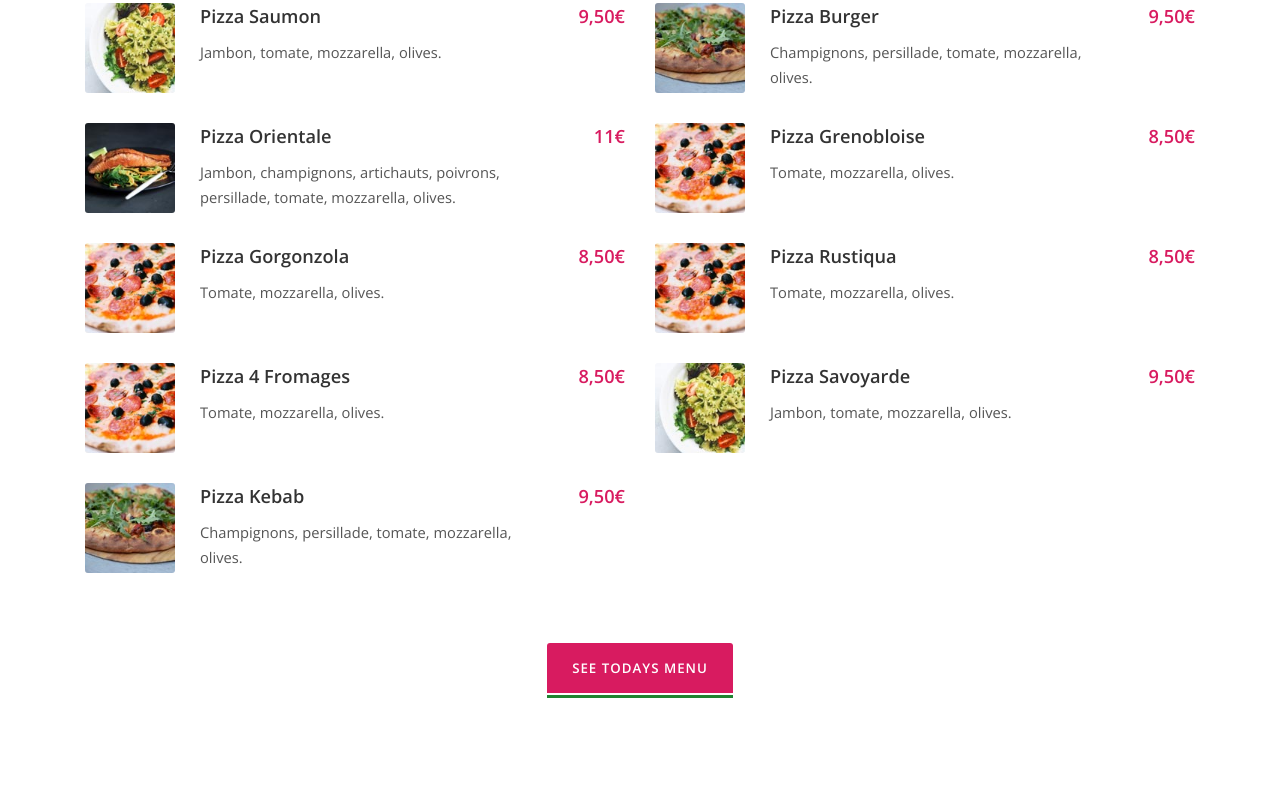
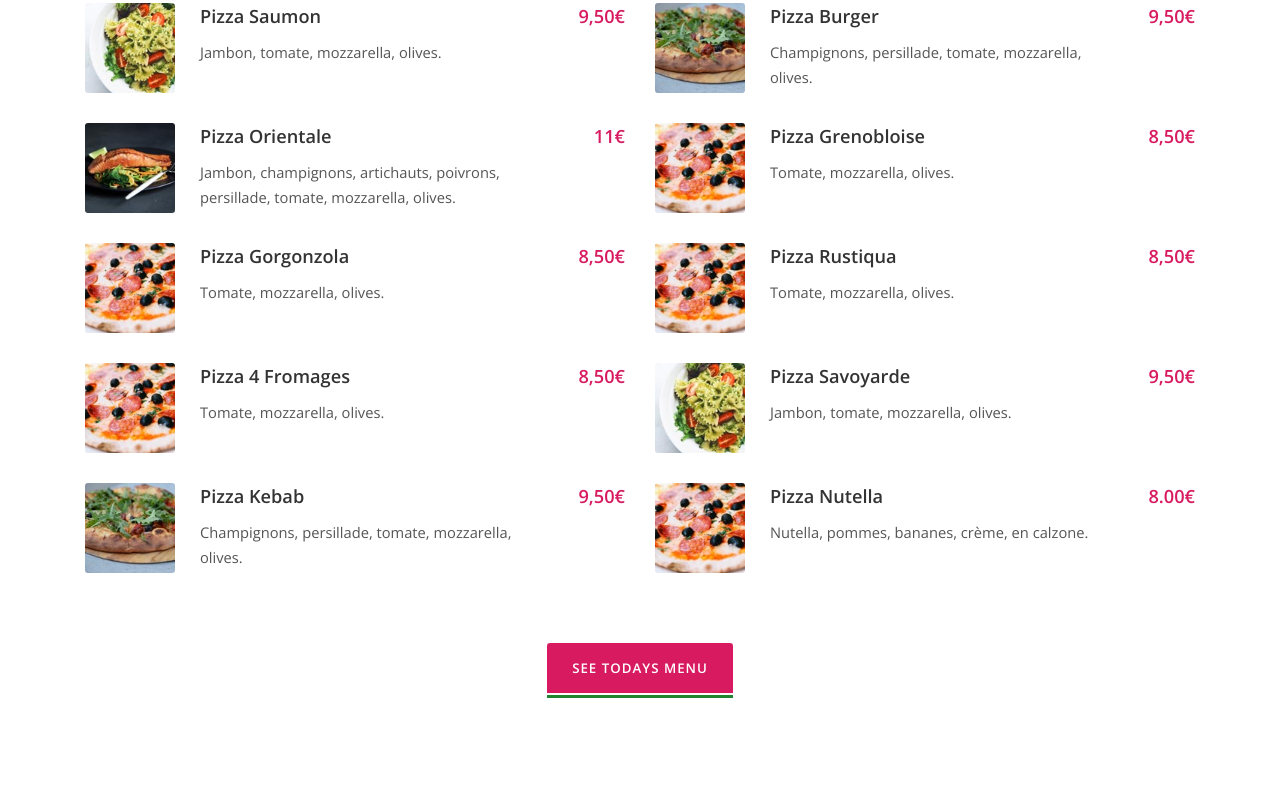
Before and after one commit to antho635/pizzeria-new, a plain HTML site: page index.html in a window 1280 px wide. Shown: the part 3157-3953 px from the top of the page. Drawn offline with nearby package versions, Linux system fonts and the light colour scheme; files whose address does not match are found by name.

Commit message:
pizza sucrée ok

```diff
--- a/index.html
+++ b/index.html
@@ -97,11 +97,11 @@
             <div class="row">
                 <div class="col-sm-12">
                     <ul class="selecton brdr-b-primary mb-70">
-                        <li><a class="active" href="#" data-select="*"><b>ALL</b></a></li>
+                        <li><a class="active" href="#" data-select="*"><b>TOUTES LES PIZZAS</b></a></li>
                         <li><a href="#" data-select="pizza"><b>PIZZAS TRADITIONNELLES</b></a></li>
                         <li><a href="#" data-select="pasta"><b>PIZZAS AUX PÂTES</b></a></li>
                         <li><a href="#" data-select="salads"><b>PIZZAS SALADES</b></a></li>
-                        <li><a href="#" data-select="deserts"><b>PIZZAS DESSERT</b></a></li>
+                        <li><a href="#" data-select="deserts"><b>PIZZAS SUCRÉES</b></a></li>
                         <li><a href="#" data-select="savoureuses"><b>PIZZAS SAVOUREUSES</b></a></li>
                     </ul>
                 </div>
@@ -529,6 +529,22 @@
                 <!-- food-menu -->
                 <!-- !SAVOUREUSES -->
 
+                <!-- SUCRÉES -->
+                <div class="col-md-6 food-menu deserts">
+
+                    <div class="sided-90x mb-30 ">
+                        <div class="s-left"><img class="br-3" src="images/menu-1-120x120.jpg" alt="Menu Image"></div>
+                        <!--s-left-->
+                        <div class="s-right">
+                            <h5 class="mb-10"><b>Pizza Nutella</b><b class="color-primary float-right">8.00€</b></h5>
+                            <p class="pr-70">Nutella, pommes, bananes, crème, en calzone. </p>
+                        </div>
+                        <!--s-right-->
+                    </div>
+                    <!-- sided-90x -->
+                </div>
+                <!-- food-menu -->
+
             </div>
             <!-- row -->
 
```
